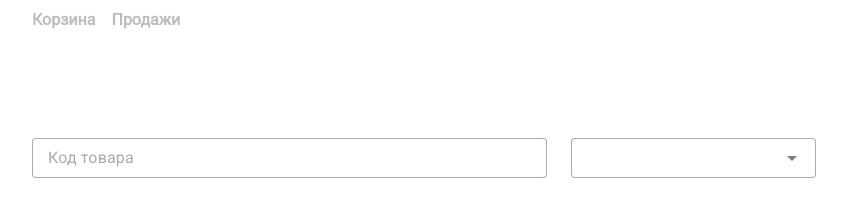
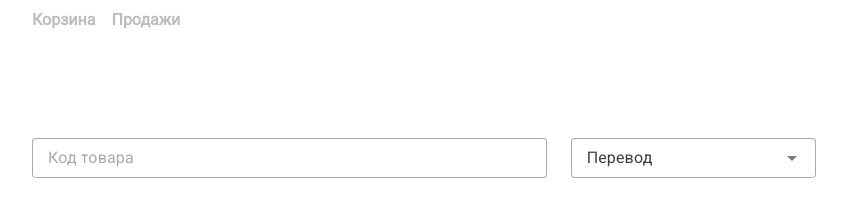
Before and after one commit to ctrlartspace/openmarket-frontend, a Vue app: page / in a window 1280 px wide. Shown: the top 198 px of the page, without its empty margins (216-1063 px from the left). Built offline with nearby package versions, Linux system fonts and the light colour scheme.

Commit message:
payment types

```diff
--- a/src/pages/CartPage.vue
+++ b/src/pages/CartPage.vue
@@ -6,9 +6,11 @@
         <cart-item v-for="(item, i) in items" :item="item" @click="" :key="i" />
       </v-col>
       <v-col>
-        <v-select></v-select>
+        <v-select v-model="paymentType" :items="paymentTypes"></v-select>
         <cart-total-value @click=""></cart-total-value>
-        <!--  -->
+        <div class="mt-4" v-if="paymentType === 'cash'">
+          <v-text-field placeholder="Сумма"> </v-text-field>
+        </div>
       </v-col>
     </v-row>
   </div>
@@ -19,7 +21,9 @@ import CartItem from "@/components/CartItem.vue"
 import CartTotalValue from "@/components/CartTotalValue.vue"
 
 import { ref } from "vue"
+import { paymentTypes } from "@/utils/base-data"
 
+const paymentType = ref(paymentTypes[1])
 const items = ref([
   {
     code: 123124124,
--- a/src/utils/base-data.js
+++ b/src/utils/base-data.js
@@ -0,0 +1,10 @@
+export const paymentTypes = [
+  {
+    value: "cash",
+    title: "Наличные",
+  },
+  {
+    value: "online",
+    title: "Перевод",
+  },
+]
```
